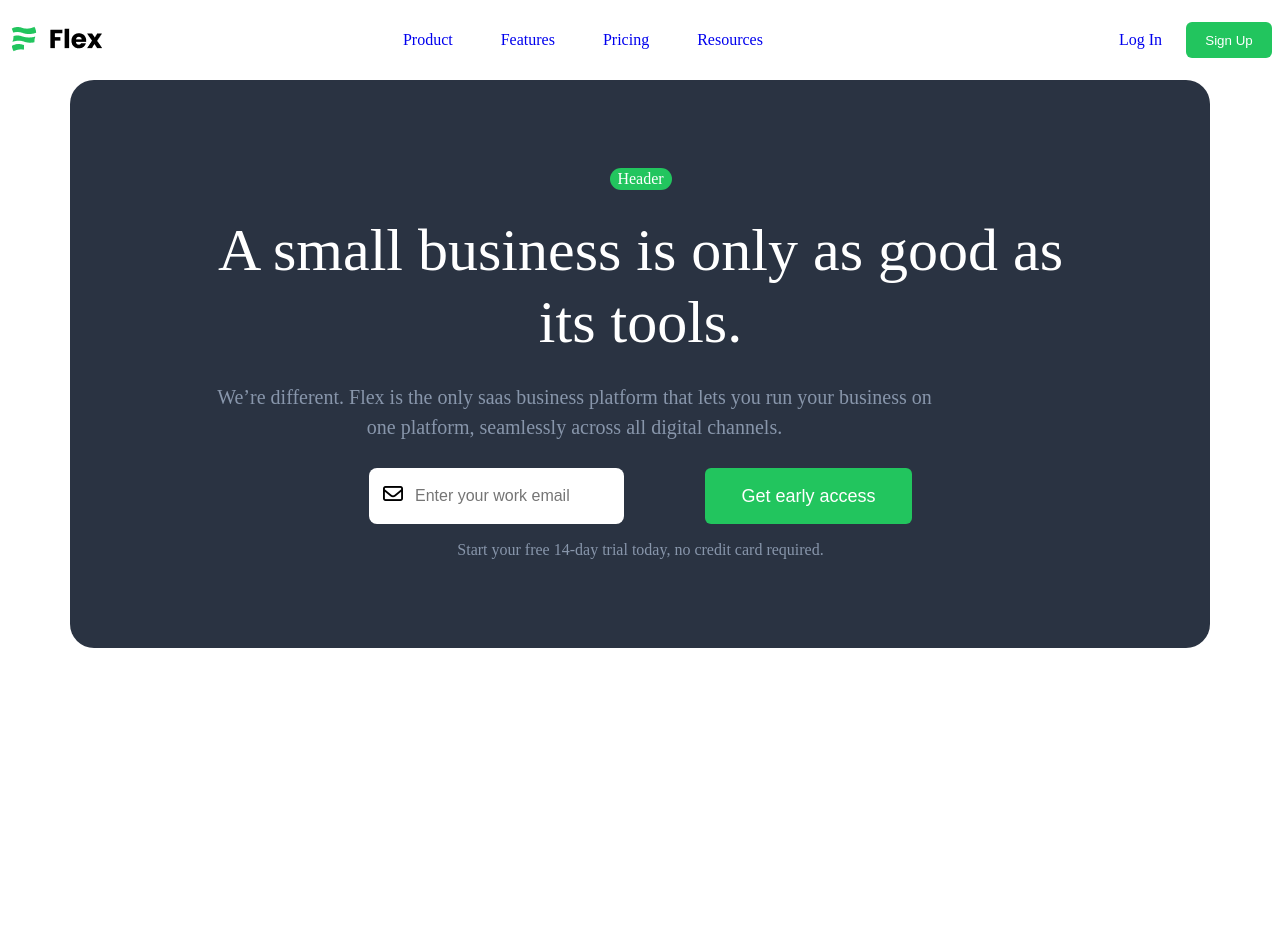
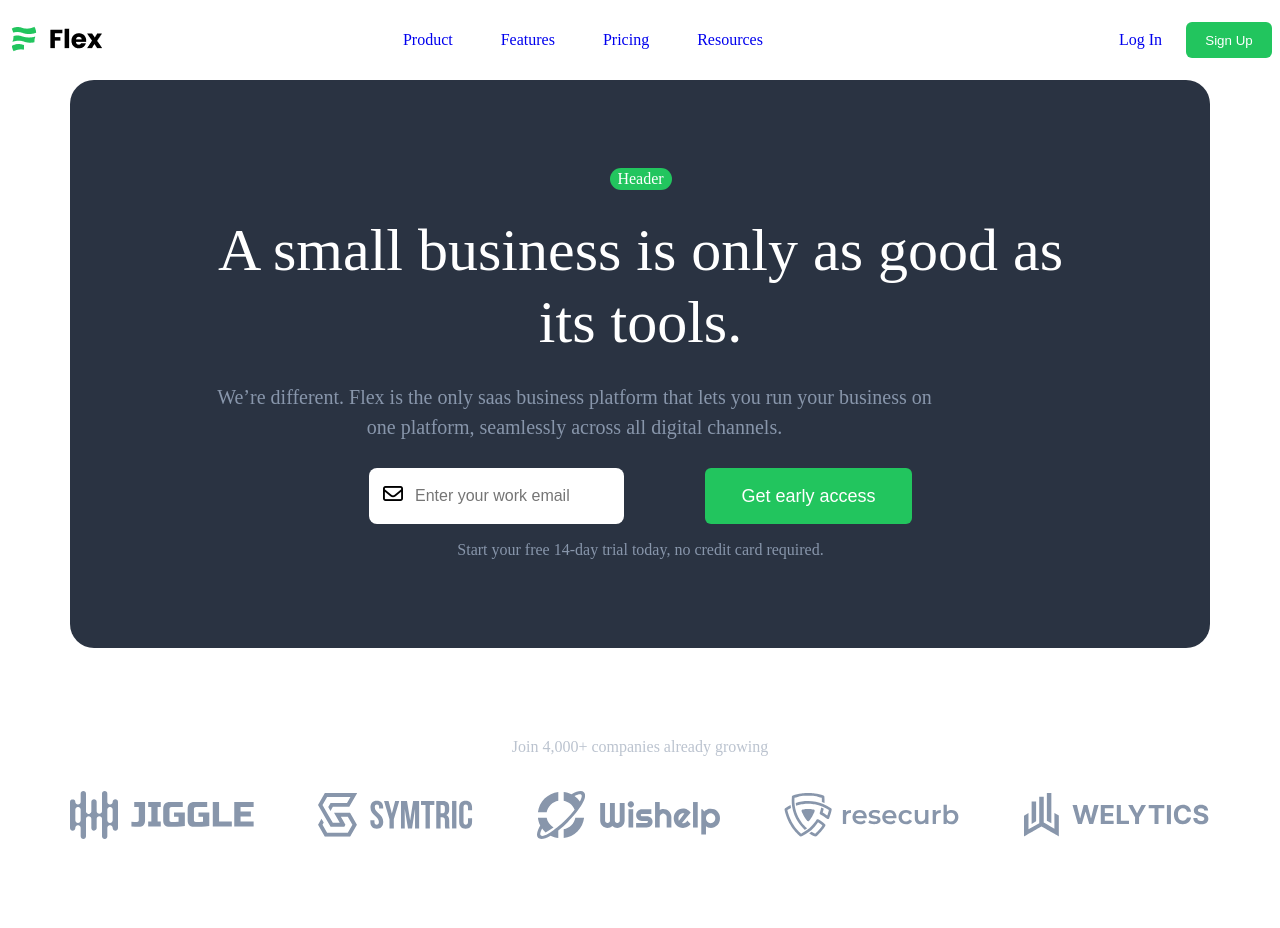
Before and after one commit to robo1412/Homework-12, a plain HTML site: page index.html in a window 1280 px wide. Before the commit the page ends 891 px from the top, so only its background shows below. Drawn offline with Linux system fonts and the light colour scheme.

Commit message:
add footer bottom box

```diff
--- a/css/style.css
+++ b/css/style.css
@@ -154,3 +154,28 @@
     margin-top: 16px;
     color: #8896AB;
 }
+/* header bottom box */
+.header-bottom {
+    max-width: 1440px;
+    width: 100%;
+    height: 280px;
+    display: flex;
+    flex-direction: column;
+    justify-content: center;
+    align-items: center;
+    row-gap: 32px;
+}
+.join {
+    width: 326px;
+    font-size: 16px;
+    line-height: 24px;
+    text-align: center;
+    color: #BBC3CF;
+}
+.logos {
+    max-width: 1140.45px;
+    width: 100%;
+    display: flex;
+    justify-content: space-between;
+    align-items: center;
+}
--- a/index.html
+++ b/index.html
@@ -66,6 +66,29 @@
                     </div>
                 </div>
             </div>
+            <div class="header-bottom">
+                <div class="join">
+                    <p>Join 4,000+ companies already growing</p>
+                </div>
+                <div class="logos">
+                    <a href="#">
+                        <img src="images/jiggle.svg" alt="logo">
+                    </a>
+                    <a href="#">
+                        <img src="images/symtric.svg" alt="logo">
+                    </a>
+                    <a href="#">
+                        <img src="images/wishelp.svg" alt="logo">
+                    </a>
+                    <a href="#">
+                        <img src="images/resecurb.svg" alt="logo">
+                    </a>
+                    <a href="#">
+                        <img src="images/welytics.svg" alt="logo">
+                    </a>
+
+                </div>
+            </div>
         </div>
     </header>
 </body>
```
Also changed, not shown: images/Outline.png (deleted), images/jiggle.svg (added), images/resecurb.svg (added), images/symtric.svg (added), images/welytics.svg (added), images/wishelp.svg (added).
